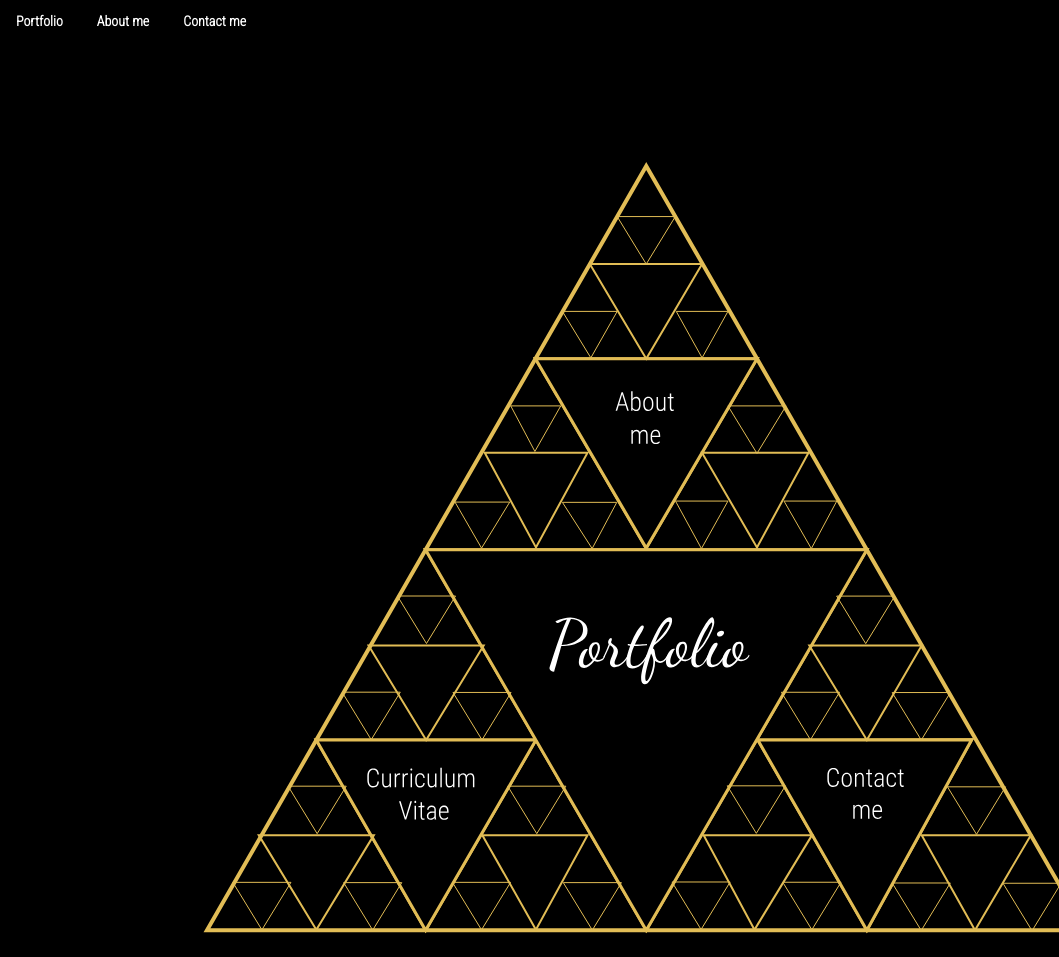
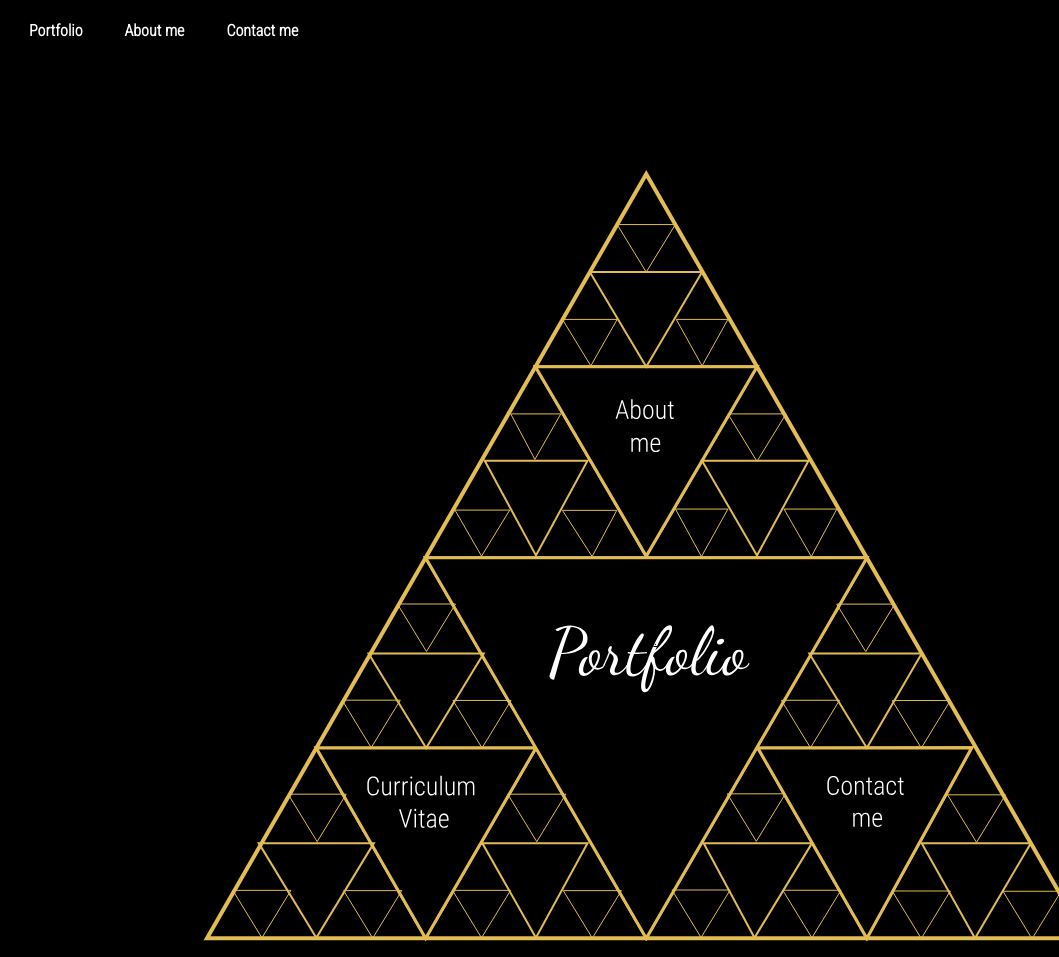
Before and after one commit to kenyaguzmanp/KenyasPortfolio, a website: page index.html in a window 1280 px wide. Shown: the top 957 px of the page, without its empty margins (0-1059 px from the left). Drawn offline with nearby package versions, Linux system fonts and the light colour scheme.

Commit message:
Add global style and modify navigation

```diff
--- /dev/null
+++ b/global.css
@@ -0,0 +1,25 @@
+:root {
+  /************************/
+  /*****          *********/
+  /*    GLOBAL VARIABLES  */
+  /*****          ********/
+  /************************/
+
+  /* font sizes */
+  --extraBigFontSize: 64px;
+  --bigFontSize: 36px;
+  --mediumFontSize: 28px;
+  --regularFontSize: 20px;
+  --smallFontSize: 16px;
+
+  /* colors */
+  --yellow_01: #e1bc55;
+  --yellow_02: #e6ba64;
+  --yellow_03: #c39e58;
+  --black: #000000;
+  --white: #ffffff;
+
+  /* fonts */
+  --fontRobotoConsended: 'Roboto Condensed', sans-serif;
+  --fontDancingScript: 'Dancing Script', cursive;
+}
--- a/index.html
+++ b/index.html
@@ -4,10 +4,10 @@
     <title class="troika">Kenya's Portfolio</title>
     <meta charset="UTF-8" />
     <meta name="viewport" content="width=device-width, initial-scale=1.0" />
-    <link
+    <!-- <link
       href="https://maxcdn.bootstrapcdn.com/bootstrap/3.3.5/css/bootstrap.min.css"
       rel="stylesheet"
-    />
+    /> -->
     <link
       rel="stylesheet"
       href="https://cdnjs.cloudflare.com/ajax/libs/font-awesome/4.7.0/css/font-awesome.min.css"
@@ -25,25 +25,22 @@
       rel="stylesheet"
     />
     <link href="newcss.css" rel="stylesheet" />
+    <link href="global.css" rel="stylesheet" />
+    <link href="navigation-style.css" rel="stylesheet" />
     <script src="https://cdn.jsdelivr.net/sharer.js/latest/sharer.min.js"></script>
   </head>
 
+  <header>
+    <div class="navigationContainer">
+      <div class="navigationItemsContainer">
+        <a class="navigationItem" id="linkNav2" href="#sec-2">Portfolio</a>
+        <a class="navigationItem" id="linkNav1" href="#sec-1">About me</a>
+        <a class="navigationItem" id="linkNav3" href="#sec-3">Contact me</a>
+      </div>
+    </div>
+  </header>
+
   <body>
-    <div class="container-fluid">
-      <div class="container-fluid">
-        <ul class="nav nav-tabs navbar-fixed-top">
-          <li role="presentation">
-            <a class="navBotton" id="linkNav2" href="#">Portfolio</a>
-          </li>
-          <li role="presentation">
-            <a class="navBotton" id="linkNav1" href="#">About me</a>
-          </li>
-          <li role="presentation">
-            <a class="navBotton" id="linkNav3" href="#">Contact me</a>
-          </li>
-        </ul>
-      </div>
-
       <!--            NEW SVG-->
       <svg
         version="1.1"
@@ -1362,7 +1359,10 @@
               ><img class="imagen" src="./images/GtsPage_2.png" alt="GTS"
             /></a>
             <a href="https://kenyaguzmanp.github.io/SimonGame/" target="_blank"
-              ><img class="imagen" src="./images/SimonGame_Page2.png" alt="SimonGame"
+              ><img
+                class="imagen"
+                src="./images/SimonGame_Page2.png"
+                alt="SimonGame"
             /></a>
             <a
               href="https://kenyaguzmanp.github.io/CalculatorFCC/"
@@ -1381,7 +1381,10 @@
                 alt="WikipediaViewer"
             /></a>
             <a href="https://kenyaguzmanp.github.io/TicTacToe/" target="_blank"
-              ><img class="imagen" src="./images/TicTacToePage.png" alt="TicTacToe"
+              ><img
+                class="imagen"
+                src="./images/TicTacToePage.png"
+                alt="TicTacToe"
             /></a>
             <a
               href="https://kenyaguzmanp.github.io/PomodoroClock/"
--- a/index.js
+++ b/index.js
@@ -27,9 +27,9 @@ $(document).ready(function() {
 
   $('.btnToSvgs').on('click', function() {
     var idSelected = $(this).attr('id');
-    console.log('id selected: ' + idSelected);
+    // console.log('id selected: ' + idSelected);
     var sectionFromId = idSelected.slice(-1);
-    console.log('seccion a: ' + sectionFromId);
+    // console.log('seccion a: ' + sectionFromId);
     $('.svgs1, .svgs2, .svgs3').addClass('not-selected');
     $('.svgs' + sectionFromId).removeClass('not-selected');
     if (svgFlag) {
@@ -44,11 +44,11 @@ $(document).ready(function() {
 
   //links of navbar:
 
-  $('.navBotton').click(function() {
+  $('.navigationItem').click(function() {
     var idSelected = $(this).attr('id');
-    console.log('id selected: ' + idSelected);
+    // console.log('id selected: ' + idSelected);
     var sectionFromId = idSelected.slice(-1);
-    console.log('seccion a: ' + sectionFromId);
+    // console.log('seccion a: ' + sectionFromId);
     $('html,body').animate(
       {
         scrollTop: $('#sec-' + sectionFromId).offset().top
@@ -61,9 +61,9 @@ $(document).ready(function() {
 
   $('.btnToSection').click(function() {
     var idSelected = $(this).attr('id');
-    console.log('id selected: ' + idSelected);
+    // console.log('id selected: ' + idSelected);
     var sectionFromId = idSelected.slice(-1);
-    console.log('seccion a: ' + sectionFromId);
+    // console.log('seccion a: ' + sectionFromId);
     $('html,body').animate(
       {
         scrollTop: $('#sec-' + sectionFromId).offset().top
--- /dev/null
+++ b/navigation-style.css
@@ -0,0 +1,40 @@
+.navigationContainer {
+  display: flex;
+  background-color: var(--black);
+  position: fixed;
+  top: 0;
+  width: 100vw;
+  /* background-color: green; */
+}
+
+.navigationItemsContainer {
+  display: flex;
+}
+
+.navigationItem {
+  margin: 10px;
+  padding: 10px;
+  font-family: var(--fontRobotoConsended);
+  color: var(--white);
+  text-decoration: none;
+  font-weight: bold;
+  border-style: solid;
+  border-width: 1px;
+  border-color: var(--black);
+  transition: all 1s ease;
+}
+
+.navigationItem:hover {
+  border-style: solid;
+  border-width: 1px;
+  border-color: var(--yellow_01);
+}
+
+.navigationItem:focus {
+  color: var(--yellow_02);
+}
+
+.navigationItem:active {
+  color: var(--yellow_02);
+  border-color: var(--yellow_01);
+}
--- a/newcss.css
+++ b/newcss.css
@@ -915,7 +915,7 @@
     width: 30%;
     display: inline-block;
     float: left;
-    background-color: blue;
+    /* background-color: blue; */
   }
 
   #otherLink3,
```
